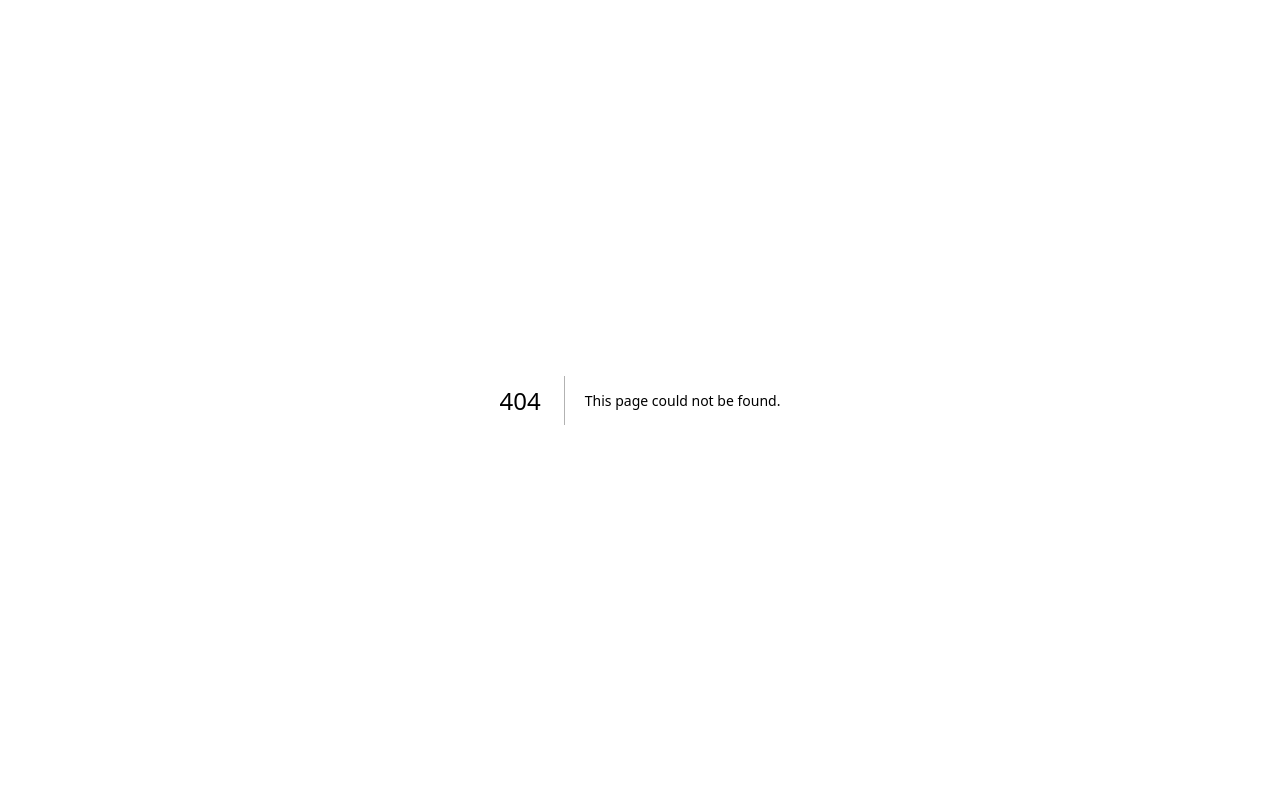
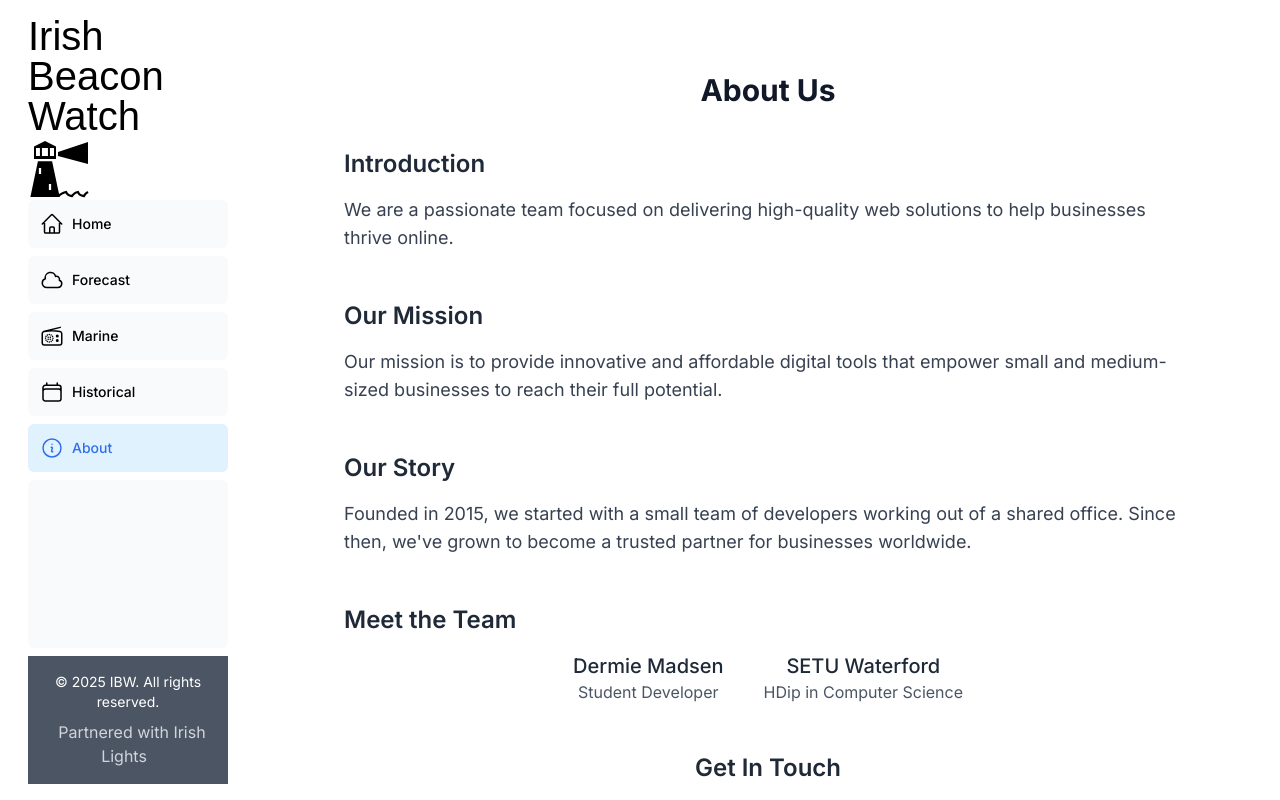
Before and after one commit to dermie83/Irish-Beacon-Watch, a Next.js app: page /home/about in a window 1280 px wide. Before the commit this address had no page. Built offline with nearby package versions, Linux system fonts and the light colour scheme; a web font is replaced by a local one.

Commit message:
Added About page and button component

```diff
--- /dev/null
+++ b/app/home/about/page.tsx
@@ -0,0 +1,60 @@
+import React from 'react';
+
+export default async function Page(){
+  return (
+    <div className="max-w-4xl mx-auto p-6">
+      {/* Header Section */}
+      <header className="text-center mb-10">
+        <h1 className="text-3xl font-bold text-gray-900">About Us</h1>
+      </header>
+
+      {/* Introduction Section */}
+      <section className="mb-12">
+        <h2 className="text-2xl font-semibold text-gray-800 mb-4">Introduction</h2>
+        <p className="text-lg text-gray-700">
+          We are a passionate team focused on delivering high-quality web solutions to help businesses thrive online.
+        </p>
+      </section>
+
+      {/* Mission Section */}
+      <section className="mb-12">
+        <h2 className="text-2xl font-semibold text-gray-800 mb-4">Our Mission</h2>
+        <p className="text-lg text-gray-700">
+          Our mission is to provide innovative and affordable digital tools that empower small and medium-sized businesses to reach their full potential.
+        </p>
+      </section>
+
+      {/* Story Section */}
+      <section className="mb-12">
+        <h2 className="text-2xl font-semibold text-gray-800 mb-4">Our Story</h2>
+        <p className="text-lg text-gray-700">
+          Founded in 2015, we started with a small team of developers working out of a shared office. Since then, we've grown to become a trusted partner for businesses worldwide.
+        </p>
+      </section>
+
+      {/* Team Section */}
+      <section className="mb-12">
+        <h2 className="text-2xl font-semibold text-gray-800 mb-4">Meet the Team</h2>
+        <div className="flex justify-center gap-10">
+          <div className="text-center">
+            <h3 className="text-xl font-medium text-gray-800">Dermie Madsen</h3>
+            <p className="text-gray-600">Student Developer</p>
+          </div>
+          <div className="text-center">
+            <h3 className="text-xl font-medium text-gray-800">SETU Waterford</h3>
+            <p className="text-gray-600">HDip in Computer Science</p>
+          </div>
+        </div>
+      </section>
+
+      {/* Call to Action Section */}
+      <section className="text-center">
+        <h2 className="text-2xl font-semibold text-gray-800 mb-4">Get In Touch</h2>
+        <p className="text-lg text-gray-700 mb-4">
+          Want to learn more about the SETU HDip course in computer science? Feel free to{' '}
+          <a href="https://www.setu.ie/" target="_blank" rel="noopener noreferrer" className="text-blue-500 hover:underline">contact SETU</a> for more information!
+        </p>
+      </section>
+    </div>
+  );
+};
--- a/app/home/historical/page.tsx
+++ b/app/home/historical/page.tsx
@@ -4,6 +4,8 @@ import { LineChart } from "recharts";
 import Pagination from "@/app/ui/pagination";
 import Search from "@/app/ui/search";
 import MetricsTable from "@/app/ui/historical/metricsTable";
+import Button from "@/app/ui/historical/button/index";
+
 
 export default async function Page(props: {
   searchParams?: Promise<{
@@ -18,12 +20,17 @@ export default async function Page(props: {
     const lighthouses = await fetchLighthouses(currentPage, query);
     const totalPages = await fetchLighthousePages(query);
 
+
+
   return (
     <>
       <h1>Historical Weather</h1>
+      <div style={{ padding: '20px' }}>
+        <Button/>
+      </div>
       <Search placeholder="Search Lighthouse..." />
       {lighthouses.map(async(lighthouse) => {
-        const { daily } = await fetchHistoricalWeather(lighthouse.latitude, lighthouse.longitude, 'Europe/Dublin' );
+        const { daily } = await fetchHistoricalWeather(lighthouse.latitude, lighthouse.longitude, 'Europe/Dublin');
         const maxWind = daily.map(item => item.wind);
         const maxWindValue = Math.max(...maxWind);
         // console.log("maxWind......",maxWindValue);
@@ -33,6 +40,7 @@ export default async function Page(props: {
 
         return (
           <>
+
           <div className="grid grid-cols-8 grid-rows-2 gap-1 flex items-center border-2 shadow-md">
               <div className="col-span-1 row-span-1 text-2xl text-center tracking-wide text-blue-600 dark:text-sky-400">{ lighthouse.name }
               </div>
--- a/app/ui/footer.tsx
+++ b/app/ui/footer.tsx
@@ -2,13 +2,11 @@ import React from 'react';
 
 const Footer = () => {
   return (
-    <footer className="bg-gray-800 text-white py-4">
+    <footer className="bg-gray-600 text-white py-4">
       <div className="container mx-auto text-center">
-        <p className="text-sm">&copy; 2025 My Website. All rights reserved.</p>
+        <p className="text-sm">&copy; 2025 IBW. All rights reserved.</p>
         <div className="mt-2">
-          <a href="/privacy" className="text-gray-400 hover:text-white mx-2">Privacy Policy</a>
-          <a href="/terms" className="text-gray-400 hover:text-white mx-2">Terms of Service</a>
-          <a href="/contact" className="text-gray-400 hover:text-white mx-2">Contact</a>
+          <a href="https://www.irishlights.ie/" target="_blank" rel="noopener noreferrer" className="text-gray-300 hover:text-white mx-2">Partnered with Irish Lights</a>
         </div>
       </div>
     </footer>
--- /dev/null
+++ b/app/ui/historical/button/button.tsx
@@ -0,0 +1,26 @@
+import React from 'react';
+
+interface ButtonProps {
+  label: string;         // Text to display on the button
+  onClick: () => void;   // Function to call when button is clicked
+}
+
+const Button: React.FC<ButtonProps> = ({ label, onClick }) => {
+  return (
+    <button
+      onClick={onClick}
+      style={{
+        padding: '10px 20px',
+        backgroundColor: '#0070f3',
+        color: 'white',
+        border: 'none',
+        borderRadius: '5px',
+        cursor: 'pointer',
+      }}
+    >
+      {label}
+    </button>
+  );
+};
+
+export default Button;
--- /dev/null
+++ b/app/ui/historical/button/index.tsx
@@ -0,0 +1,31 @@
+'use client';
+
+import Button from './button'
+import { useState } from 'react';
+
+const ButtonClick = () => {
+  const [message, setDate] = useState<{start:string, end:string}>(); // state to hold the message
+
+  const handleClick1 = () => {
+    setDate({start:'2000-01-01', end:'2009-12-31'});
+  };
+
+  const handleClick2 = () => {
+    setDate({start:'2010-01-01', end:'2019-12-31'});
+  };
+
+
+  return (
+    <>
+    <div style={{ padding: '20px' }}>
+      <Button label="2000-2009" onClick={handleClick1} />
+    </div>
+    <div style={{ padding: '20px' }}>
+      <Button label="2010-20019" onClick={handleClick2} />
+    </div>
+    {message && <p>Start Date: {message.start} End Date: {message.end}</p>}
+  </>
+  );
+};
+
+export default ButtonClick;
--- a/app/ui/historical/index.tsx
+++ b/app/ui/historical/index.tsx
@@ -10,4 +10,4 @@ const LineGraph = dynamic(
     }
 )
 
-  export default LineGraph;
+export default LineGraph;
--- a/app/ui/home/nav-links.tsx
+++ b/app/ui/home/nav-links.tsx
@@ -4,18 +4,19 @@ import {
   HomeIcon,
   CloudIcon,
   CalendarIcon,
-  RadioIcon
+  RadioIcon,
+  InformationCircleIcon
 } from '@heroicons/react/24/outline';
 import clsx from 'clsx';
 import { usePathname } from 'next/navigation';
 
-// Map of links to display in the side navigation.
-// Depending on the size of the application, this would be stored in a database.
+
 const links = [
   { name: 'Home', href: '/home', icon: HomeIcon },
-  { name: 'Forecast',href: '/home/forecast',icon: CloudIcon,},
+  { name: 'Forecast', href: '/home/forecast',icon: CloudIcon,},
   { name: 'Marine', href: '/home/marine', icon: RadioIcon },
   { name: 'Historical', href: '/home/historical', icon: CalendarIcon },
+  { name: 'About', href: '/home/about', icon: InformationCircleIcon },
 ];
 
 export default function NavLinks() {
```
Also changed, not shown: 1 other file (tests, documents, lock files or other folders).
